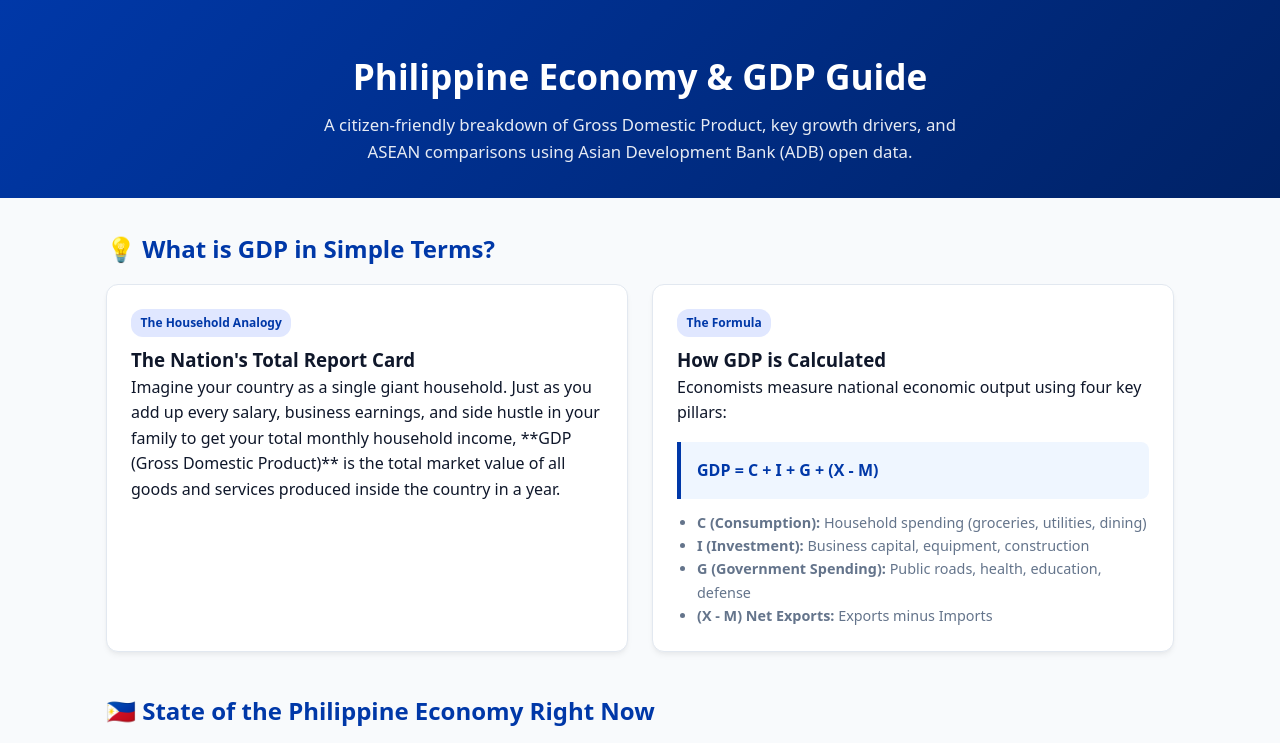
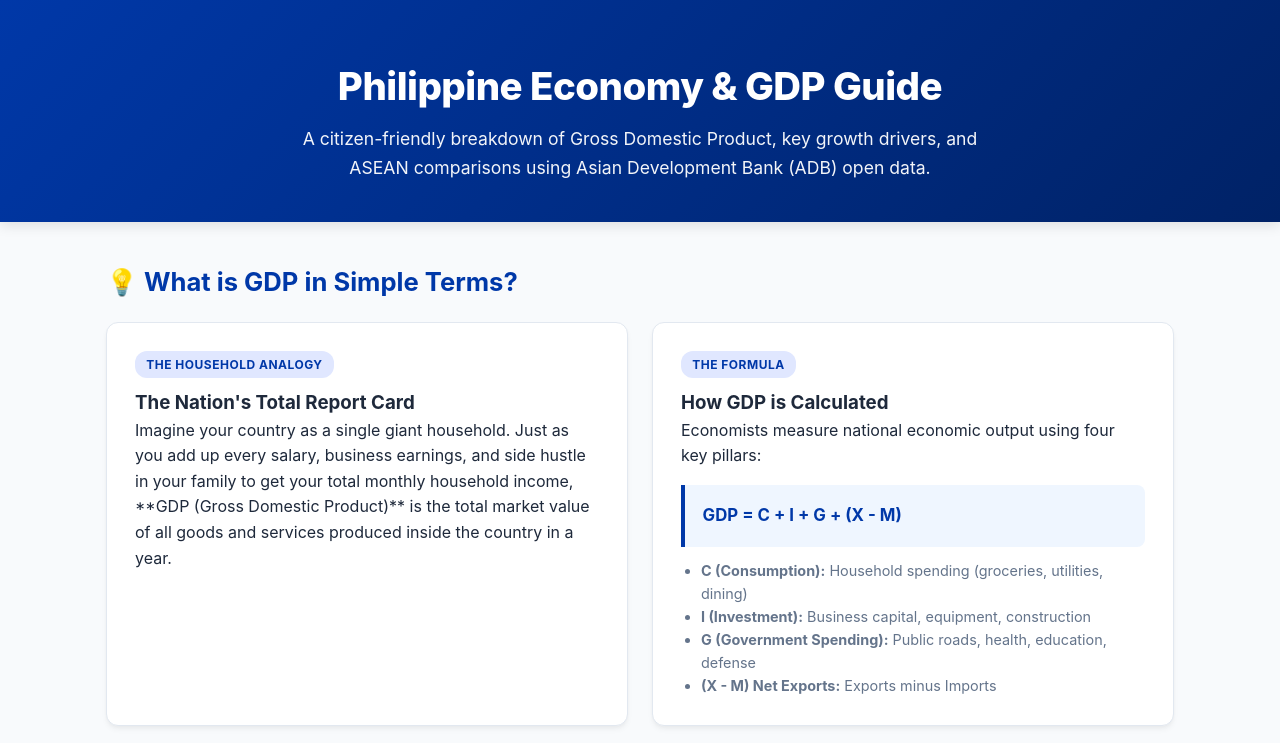
Before and after one commit to natsume-maru/ph-economy-dashboard, a plain HTML site: page index.html in a window 1280 px wide. Shown: the top 743 px of the page. Drawn offline with nearby package versions, Linux system fonts and the light colour scheme.

Commit message:
Update styles.css

```diff
--- a/css/styles.css
+++ b/css/styles.css
@@ -1,10 +1,10 @@
 /* css/styles.css */
 
 :root {
-  --primary: #0038a8;
-  --accent: #ce1126;
-  --yellow: #fcd116;
-  --dark: #0f172a;
+  --primary: #0038a8;     /* PH Blue */
+  --accent: #ce1126;      /* PH Red */
+  --yellow: #fcd116;      /* PH Sun Yellow */
+  --dark: #1e293b;
   --light-bg: #f8fafc;
   --card-bg: #ffffff;
   --border: #e2e8f0;
@@ -15,7 +15,7 @@
   box-sizing: border-box;
   margin: 0;
   padding: 0;
-  font-family: system-ui, -apple-system, BlinkMacSystemFont, "Segoe UI", Roboto, sans-serif;
+  font-family: -apple-system, BlinkMacSystemFont, "Segoe UI", Roboto, Oxygen, Ubuntu, Cantarell, sans-serif;
 }
 
 body {
@@ -27,40 +27,43 @@ body {
 .header {
   background: linear-gradient(135deg, var(--primary), #002266);
   color: white;
-  padding: 3rem 1.5rem 2rem;
+  padding: 3.5rem 1.5rem 2.5rem;
   text-align: center;
+  box-shadow: 0 4px 12px rgba(0, 0, 0, 0.1);
 }
 
 .header h1 {
-  font-size: 2.2rem;
+  font-size: 2.4rem;
   margin-bottom: 0.5rem;
   font-weight: 800;
+  letter-spacing: -0.5px;
 }
 
 .header p {
-  opacity: 0.9;
-  max-width: 650px;
+  opacity: 0.95;
+  max-width: 680px;
   margin: 0 auto;
-  font-size: 1.05rem;
+  font-size: 1.1rem;
 }
 
 .container {
   max-width: 1100px;
   margin: 0 auto;
-  padding: 2rem 1rem;
+  padding: 2.5rem 1rem;
 }
 
 .section {
-  margin-bottom: 2.5rem;
+  margin-bottom: 3rem;
 }
 
 .section-title {
-  font-size: 1.5rem;
-  margin-bottom: 1rem;
+  font-size: 1.6rem;
+  margin-bottom: 1.2rem;
   color: var(--primary);
   display: flex;
   align-items: center;
   gap: 0.5rem;
+  font-weight: 700;
 }
 
 .grid {
@@ -78,20 +81,20 @@ body {
 .card {
   background: var(--card-bg);
   border-radius: 12px;
-  padding: 1.5rem;
+  padding: 1.75rem;
   box-shadow: 0 4px 6px -1px rgba(0, 0, 0, 0.05), 0 2px 4px -1px rgba(0, 0, 0, 0.03);
   border: 1px solid var(--border);
   transition: transform 0.2s ease, box-shadow 0.2s ease;
 }
 
 .card:hover {
-  transform: translateY(-2px);
-  box-shadow: 0 8px 12px -1px rgba(0, 0, 0, 0.08);
+  transform: translateY(-3px);
+  box-shadow: 0 10px 15px -3px rgba(0, 0, 0, 0.08);
 }
 
 .metric-value {
-  font-size: 2rem;
-  font-weight: 700;
+  font-size: 2.2rem;
+  font-weight: 800;
   color: var(--primary);
   margin: 0.5rem 0 0.25rem;
 }
@@ -99,27 +102,29 @@ body {
 .metric-sub {
   font-size: 0.85rem;
   color: var(--text-muted);
+  font-weight: 500;
 }
 
 .formula-box {
   background: #eff6ff;
   border-left: 4px solid var(--primary);
-  padding: 1rem;
+  padding: 1.1rem;
   border-radius: 0 8px 8px 0;
   margin-top: 1rem;
-  font-weight: 600;
+  font-weight: 700;
   color: var(--primary);
+  font-size: 1.05rem;
 }
 
 .slider-group {
-  margin-bottom: 1.25rem;
+  margin-bottom: 1.5rem;
 }
 
 .slider-group label {
   display: flex;
   justify-content: space-between;
   font-weight: 600;
-  margin-bottom: 0.4rem;
+  margin-bottom: 0.5rem;
   font-size: 0.95rem;
 }
 
@@ -127,6 +132,9 @@ input[type="range"] {
   width: 100%;
   accent-color: var(--primary);
   cursor: pointer;
+  height: 6px;
+  background: var(--border);
+  border-radius: 3px;
 }
 
 .disclaimer-box {
@@ -136,7 +144,7 @@ input[type="range"] {
   padding: 1.25rem;
   font-size: 0.88rem;
   color: #722ed1;
-  margin-top: 2rem;
+  margin-top: 3rem;
 }
 
 .disclaimer-box h4 {
@@ -145,15 +153,16 @@ input[type="range"] {
   display: flex;
   align-items: center;
   gap: 0.4rem;
+  font-size: 1rem;
 }
 
 .footer {
   text-align: center;
-  padding: 2rem;
+  padding: 2.5rem;
   color: var(--text-muted);
-  font-size: 0.85rem;
+  font-size: 0.88rem;
   border-top: 1px solid var(--border);
-  margin-top: 2rem;
+  margin-top: 3rem;
 }
 
 .calc-input-group {
@@ -162,27 +171,30 @@ input[type="range"] {
   gap: 1rem;
   margin-bottom: 1.25rem;
   background: #f1f5f9;
-  padding: 0.75rem 1rem;
+  padding: 0.85rem 1.1rem;
   border-radius: 8px;
 }
 
 .calc-input-group input[type="number"] {
-  width: 70px;
+  width: 75px;
   padding: 0.4rem 0.6rem;
-  font-size: 1rem;
+  font-size: 1.1rem;
   font-weight: bold;
   border: 1px solid var(--border);
   border-radius: 6px;
   text-align: center;
+  color: var(--primary);
 }
 
 .pill {
   display: inline-block;
-  padding: 0.25rem 0.6rem;
+  padding: 0.25rem 0.7rem;
   background: #e0e7ff;
   color: var(--primary);
   font-size: 0.75rem;
   font-weight: 700;
   border-radius: 12px;
-  margin-bottom: 0.5rem;
+  margin-bottom: 0.6rem;
+  text-transform: uppercase;
+  letter-spacing: 0.5px;
 }
```
